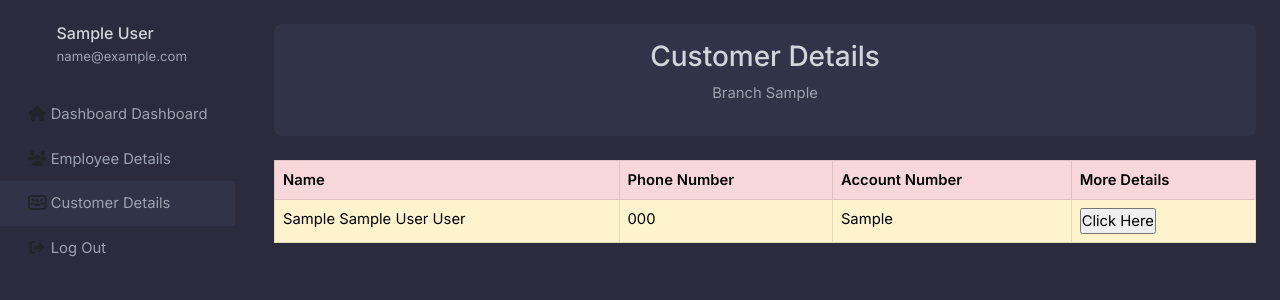
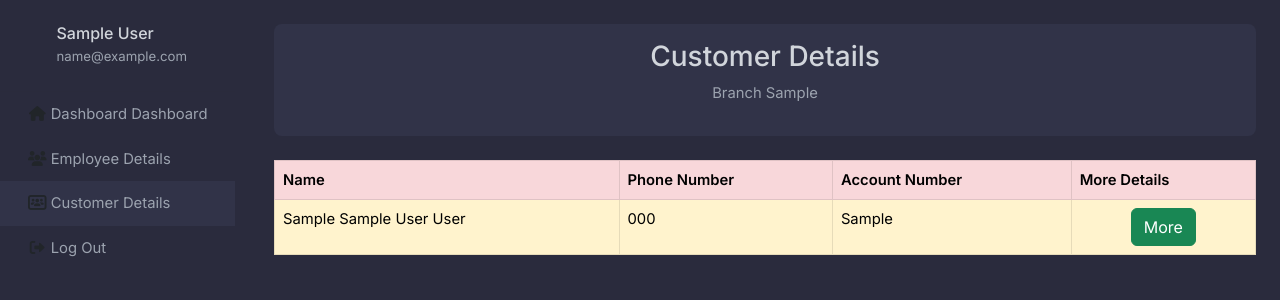
Before and after one commit to chinmayj02/bank-management, a PHP site: page /customer_details.php in a window 1280 px wide. Shown: the part 71-371 px from the top of the page. Run offline with PHP 8.4, Linux system fonts and the light colour scheme; the visitor is signed in with stand-in values (Sample User, id 1); tables that the repository leaves empty or names only in its code hold one stand-in row (values such as "Sample post"); some libraries are stand-ins or nearby versions.

Commit message:
more btn customwer details

```diff
--- a/customer_details.php
+++ b/customer_details.php
@@ -129,8 +129,9 @@ if (isset($_POST['submit']) && !empty($_POST['submit'])) {
                     <td><?php echo $row2['fname']." ".$row2['mname']." ".$row2['lname']; ?></td>
                     <td><?php echo $row2['phone_number']; ?></td>
                     <td><?php echo $row['acc_no']; ?></td>
-                    <td><form method="post"><input type=submit name="submit" value="Click Here" onclick="checkPass()" ></input></form></td>
-                  </tr>
+                    <td align="center">
+                      <form method="post"><input class="btn btn-success" type=submit name="submit" value="More" onclick="checkPass()"></input></form>
+                    </td>                  </tr>
                 <?php } ?>
 
               </tbody>
```
